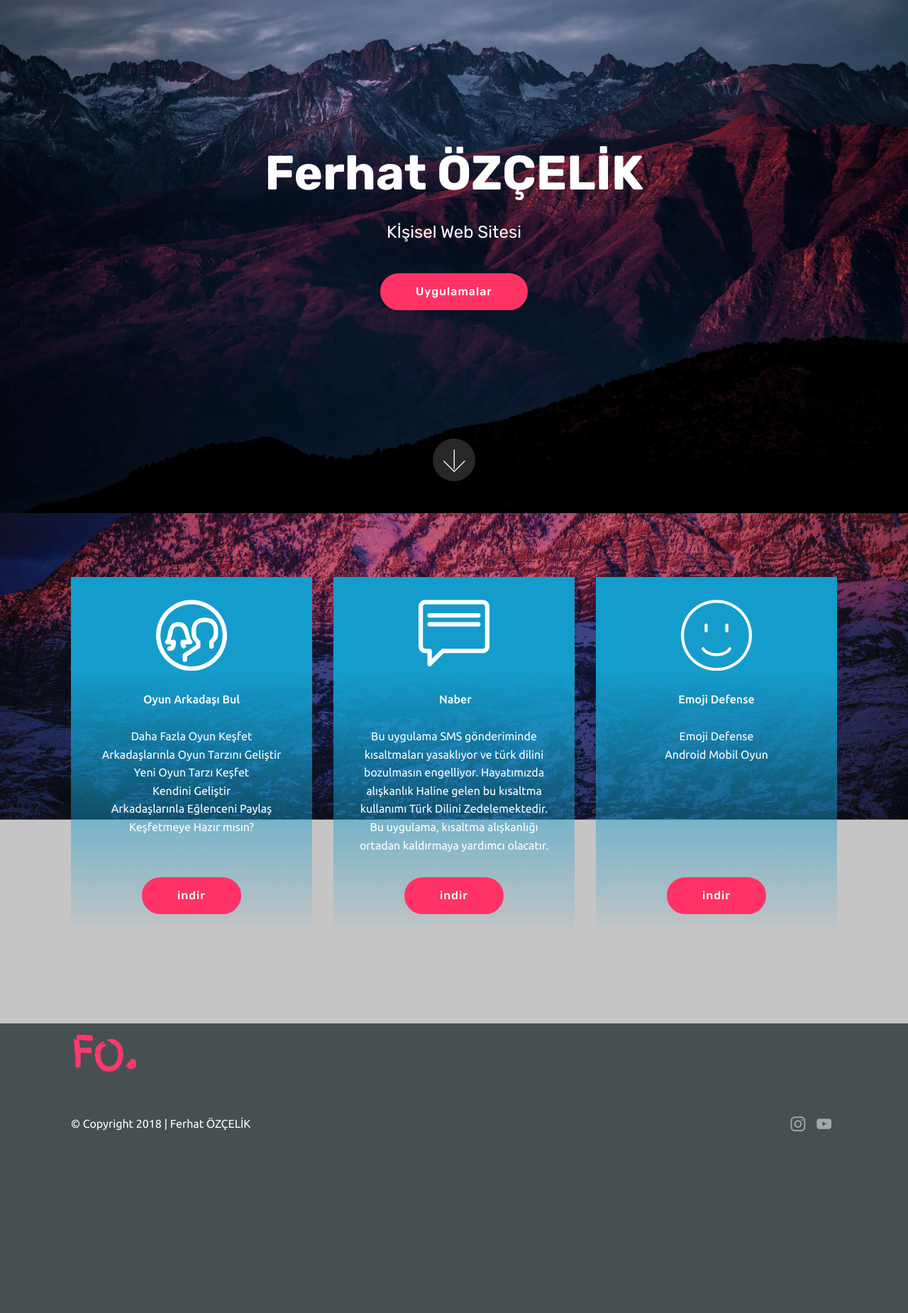
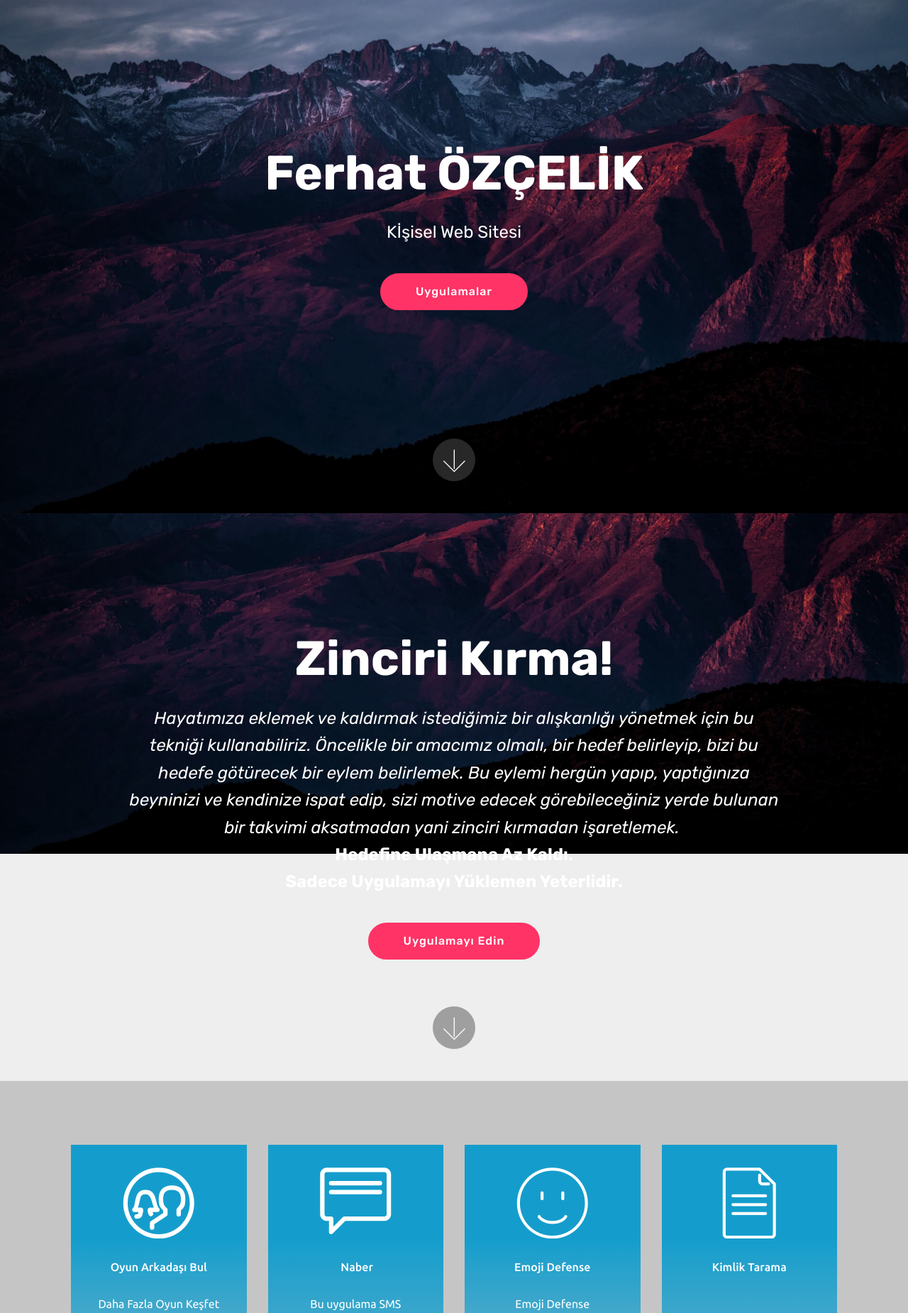
Before and after one commit to ferhatozcelik/ferhatozcelik.github.io, a PHP site: page / in a window 1280 px wide. Shown: the part 77-1927 px from the top of the page at 71% size. Before the commit the page ends 1671 px from the top, so only its background shows below. Run offline with PHP 8.4, Linux system fonts and the light colour scheme; some web fonts are replaced.

Commit message:
Add files via upload

```diff
--- a/assets/images/hashes.json
+++ b/assets/images/hashes.json
@@ -1 +1 @@
-{"Ztn8LrfhcUFzPmVrjLZpvQ==":"mbr-192x128.jpg","GsvcOxO0nYTo4BNWFrcxZg==":"mbr-8x5.jpg","U80RKlNyutNBlfAnQs/7oQ==":"logo2-128x128.png"}
+{"Ztn8LrfhcUFzPmVrjLZpvQ==":"mbr-192x128.jpg","GsvcOxO0nYTo4BNWFrcxZg==":"mbr-8x5.jpg","U80RKlNyutNBlfAnQs/7oQ==":"logo2-128x128.png","Ds2k3K68jI2JK11gD/9gQg==":"mbr-1920x1280.jpg","D9XDMezOV5Qzz97dko6ADQ==":"mbr-1-1920x1280.jpg"}
--- a/assets/mobirise/css/mbr-additional.css
+++ b/assets/mobirise/css/mbr-additional.css
@@ -1385,6 +1385,9 @@
 .cid-qTkA127IK8 {
   background-image: url("../../../assets/images/jumbotron.jpg");
 }
+.cid-rfIXBKicIy {
+  background-image: url("../../../assets/images/jumbotron.jpg");
+}
 .cid-rc2zt5yzrl {
   padding-top: 90px;
   padding-bottom: 90px;
@@ -1432,7 +1435,7 @@
 .cid-rc2O3KX17V {
   padding-top: 0px;
   padding-bottom: 0px;
-  background-color: #465052;
+  background-image: url("../../../");
 }
 @media (max-width: 767px) {
   .cid-rc2O3KX17V .media-wrap {
--- a/index.html
+++ b/index.html
@@ -47,7 +47,7 @@
         </div>
         <div class="collapse navbar-collapse" id="navbarSupportedContent">
             <ul class="navbar-nav nav-dropdown nav-right" data-app-modern-menu="true"><li class="nav-item dropdown">
-                    <a class="nav-link link text-white display-4" href="https://ferhat01.github.io" aria-expanded="false">
+                    <a class="nav-link link text-white display-4" href="https://mobirise.co" aria-expanded="false">
                         </a>
                 </li>
                 <li class="nav-item">
@@ -61,7 +61,7 @@
     </nav>
 </section>
 
-<section class="engine"><a href="https://mobirise.info/h">how to create a web page for free</a></section><section class="cid-qTkA127IK8 mbr-fullscreen mbr-parallax-background" id="header2-1">
+<section class="engine"><a href="https://mobirise.info/k">develop free website</a></section><section class="cid-qTkA127IK8 mbr-fullscreen mbr-parallax-background" id="header2-1">
 
 
 
@@ -86,6 +86,30 @@
     </div>
 </section>
 
+<section class="cid-rfIXBKicIy mbr-fullscreen mbr-parallax-background" id="header2-i">
+
+
+
+
+
+    <div class="container align-center">
+        <div class="row justify-content-md-center">
+            <div class="mbr-white col-md-10">
+                <h1 class="mbr-section-title mbr-bold pb-3 mbr-fonts-style display-1">
+                    Zinciri Kırma!<br></h1>
+
+                <p class="mbr-text pb-3 mbr-fonts-style display-5"><em>Hayatımıza eklemek ve kaldırmak istediğimiz bir alışkanlığı yönetmek için bu tekniği kullanabiliriz. Öncelikle bir amacımız olmalı, bir hedef belirleyip, bizi bu hedefe götürecek bir eylem belirlemek. Bu eylemi hergün yapıp, yaptığınıza beyninizi ve kendinize ispat edip, sizi motive edecek görebileceğiniz yerde bulunan bir takvimi aksatmadan yani zinciri kırmadan işaretlemek.&nbsp;</em><br><strong>Hedefine Ulaşmana Az Kaldı.</strong><br><strong>Sadece Uygulamayı Yüklemen Yeterlidir.</strong></p>
+                <div class="mbr-section-btn"><a class="btn btn-md btn-secondary display-4" href="https://play.google.com/store/apps/details?id=ferhatozcelik.zincirikirma">Uygulamayı Edin</a></div>
+            </div>
+        </div>
+    </div>
+    <div class="mbr-arrow hidden-sm-down" aria-hidden="true">
+        <a href="#next">
+            <i class="mbri-down mbr-iconfont"></i>
+        </a>
+    </div>
+</section>
+
 <section class="features8 cid-rc2zt5yzrl mbr-parallax-background" id="features8-c">
 
 
@@ -96,7 +120,7 @@
     <div class="container">
         <div class="media-container-row">
 
-            <div class="card  col-12 col-md-6 col-lg-4">
+            <div class="card  col-12 col-md-6 col-lg-3">
                 <div class="card-img">
                     <a href="https://play.google.com/store/apps/details?id=com.ferhatozcelik.gamefriend"><span class="mbr-iconfont mbrib-users"></span></a>
                 </div>
@@ -107,48 +131,60 @@
 <br>Yeni Oyun Tarzı Keşfet
 <br>Kendini Geliştir
 <br>Arkadaşlarınla Eğlenceni Paylaş
-<br>Keşfetmeye Hazır mısın?<br><br></p>
+<br>Keşfetmeye Hazır mısın?<br></p>
                     <div class="mbr-section-btn text-center"><a href="https://play.google.com/store/apps/details?id=com.ferhatozcelik.gamefriend" class="btn btn-secondary display-4">indir</a></div>
                 </div>
             </div>
 
-            <div class="card  col-12 col-md-6 col-lg-4">
+            <div class="card  col-12 col-md-6 col-lg-3">
                 <div class="card-img">
                     <a href="https://play.google.com/store/apps/details?id=ferhatozcelik.trsms"><span class="mbr-iconfont mbrib-chat"></span></a>
                 </div>
                 <div class="card-box align-center">
                     <h4 class="card-title mbr-fonts-style display-7">&nbsp;Naber</h4>
                     <p class="mbr-text mbr-fonts-style display-7">
-                       Bu uygulama SMS gönderiminde kısaltmaları yasaklıyor ve türk dilini bozulmasın engelliyor. Hayatımızda alışkanlık Haline gelen bu kısaltma kullanımı Türk Dilini Zedelemektedir. Bu uygulama, kısaltma alışkanlığı ortadan kaldırmaya yardımcı olacatır.
+                       Bu uygulama SMS gönderiminde kısaltmaları yasaklıyor ve türk dilini bozulmasın engelliyor. Hayatımızda alışkanlık Haline gelen bu kısaltma kullanımı Türk Dilini Zedelemektedir. Bu uygulama, kısaltma alışkanlığı ortadan kaldırmaya yardımcı olacatır.<br>
                     </p>
                     <div class="mbr-section-btn text-center"><a href="https://play.google.com/store/apps/details?id=ferhatozcelik.trsms" class="btn btn-secondary display-4">indir</a></div>
                 </div>
             </div>
 
-            <div class="card  col-12 col-md-6 col-lg-4">
+            <div class="card  col-12 col-md-6 col-lg-3">
                 <div class="card-img">
                     <a href="https://play.google.com/store/apps/details?id=com.ferhatozcelik.emojidefense"><span class="mbr-iconfont mbri-smile-face"></span></a>
                 </div>
                 <div class="card-box align-center">
                     <h4 class="card-title mbr-fonts-style display-7">Emoji Defense</h4>
                     <p class="mbr-text mbr-fonts-style display-7">
-                       Emoji Defense<br>Android Mobil Oyun<br><br><br><br><br><br>
+                       Emoji Defense<br>Android Mobil Oyun<br><br><br><br><br><br><br>
                     </p>
                     <div class="mbr-section-btn text-center"><a href="https://play.google.com/store/apps/details?id=com.ferhatozcelik.emojidefense" class="btn btn-secondary display-4">
                             indir</a></div>
                 </div>
             </div>
 
-
+            <div class="card  col-12 col-md-6 col-lg-3">
+                <div class="card-img">
+                    <span class="mbr-iconfont mbri-file"></span>
+                </div>
+                <div class="card-box align-center">
+                    <h4 class="card-title mbr-fonts-style display-7">Kimlik Tarama</h4>
+                    <p class="mbr-text mbr-fonts-style display-7">
+                       <br>Kimlik Tarama uygulaması Kimliğin ön yüzünü ve arka yüzü kolaylık basit bir arayüz sayesinde iki yüzü yan yana şekilde resim olarak kayıt eder.&nbsp;<br><br><br>
+                    </p>
+                    <div class="mbr-section-btn text-center"><a href="https://play.google.com/store/apps/details?id=ferhatozcelik.belgetarama" class="btn btn-secondary display-4">
+                            indir</a></div>
+                </div>
+            </div>
         </div>
     </div>
 </section>
 
-<section class="cid-rc2O3KX17V" id="footer5-g">
+<section class="cid-rc2O3KX17V mbr-reveal mbr-parallax-background" id="footer5-g">
 
 
 
-
+    <div class="mbr-overlay" style="opacity: 0.9; background-color: rgb(60, 60, 60);"></div>
 
     <div class="container">
         <div class="media-container-row">
```
Also changed, not shown: assets/images/mbr-favicon.png, 1 other file.
